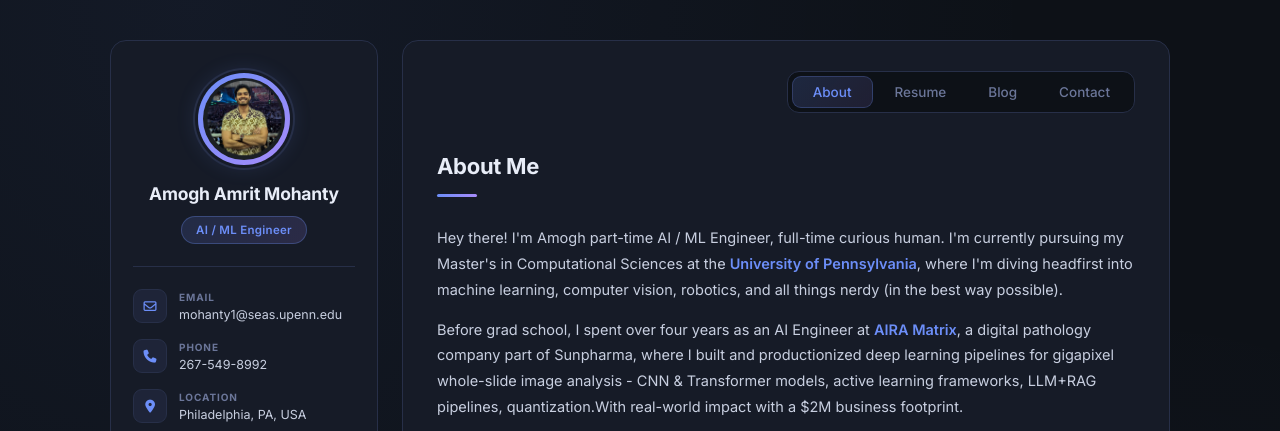
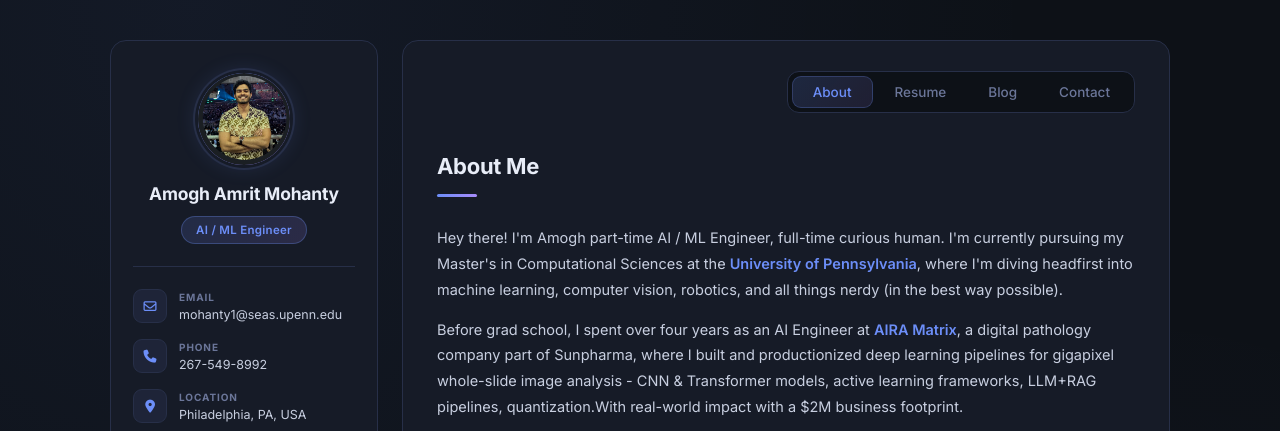
Before and after one commit to amoghmohanty12/amoghmohanty12.github.io, a plain HTML site: page index.html in a window 1280 px wide. Shown: the top 431 px of the page. Drawn offline with Linux system fonts and the light colour scheme.

Commit message:
Fix avatar overflow to properly clip profile photo to circle

```diff
--- a/styles.css
+++ b/styles.css
@@ -77,6 +77,7 @@ body {
   display: flex;
   align-items: center;
   justify-content: center;
+  overflow: hidden;
   box-shadow:
     0 0 0 3px var(--surface),
     0 0 0 5px var(--border),
@@ -84,9 +85,8 @@ body {
 }
 
 .avatar-photo {
-  width: 82px;
-  height: 82px;
-  border-radius: 50%;
+  width: 92px;
+  height: 92px;
   object-fit: cover;
   object-position: center top;
   display: block;
```
